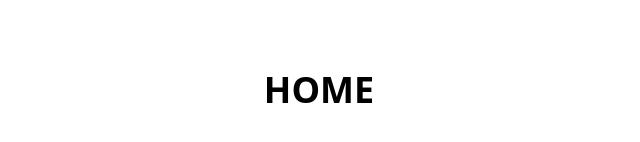
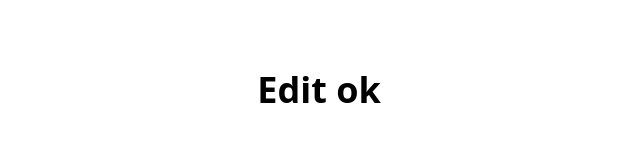
Before and after one commit to Jax-Danger/React-Typescript-Fivem, a React (Vite) app in the folder web/: page / in a window 1280 px wide. Shown: the part 310-452 px from the top of the page, without its empty margins (321-961 px from the left). Built offline with nearby package versions, Linux system fonts and the light colour scheme.

Commit message:
npm run web
opens web ui

```diff
--- a/package.json
+++ b/package.json
@@ -9,7 +9,7 @@
 		"dev": "node ./dev.js",
 		"postinstall": "cd web && yarn install",
 		"webI": "cd web && yarn add",
-		"preview-web": "cd web && npm run preview"
+		"web": "cd web && npm run preview"
 	},
 	"dependencies": {
 		"esbuild-plugin-fileloc": "^0.0.6"
--- a/web/index.html
+++ b/web/index.html
@@ -4,7 +4,7 @@
         <meta charset="UTF-8" />
         <!-- <link rel="icon" type="image/svg+xml" href="/vite.svg" /> -->
         <meta name="viewport" content="width=device-width, initial-scale=1.0" />
-        <title>Template</title>
+        <title>Main Power</title>
     </head>
     <body>
         <div id="root"></div>
--- a/web/package.json
+++ b/web/package.json
@@ -8,7 +8,7 @@
 		"start": "vite",
 		"start:game": "vite build --watch",
 		"build": "tsc && vite build",
-		"preview": "vite preview"
+		"preview": "vite"
 	},
 	"dependencies": {
 		"dayjs": "^1.11.7",
--- a/web/src/containers/Home.tsx
+++ b/web/src/containers/Home.tsx
@@ -3,7 +3,7 @@ import React from "react";
 const Home = () => {
 	return (
 		<div className="flex items-center justify-center min-h-screen">
-			<div className="text-4xl font-bold text-center">HOME</div>
+			<div className="text-4xl font-bold text-center">Edit ok</div>
 		</div>
 	);
 };
```
Also changed, not shown: 1 other file (tests, documents, lock files or other folders).
